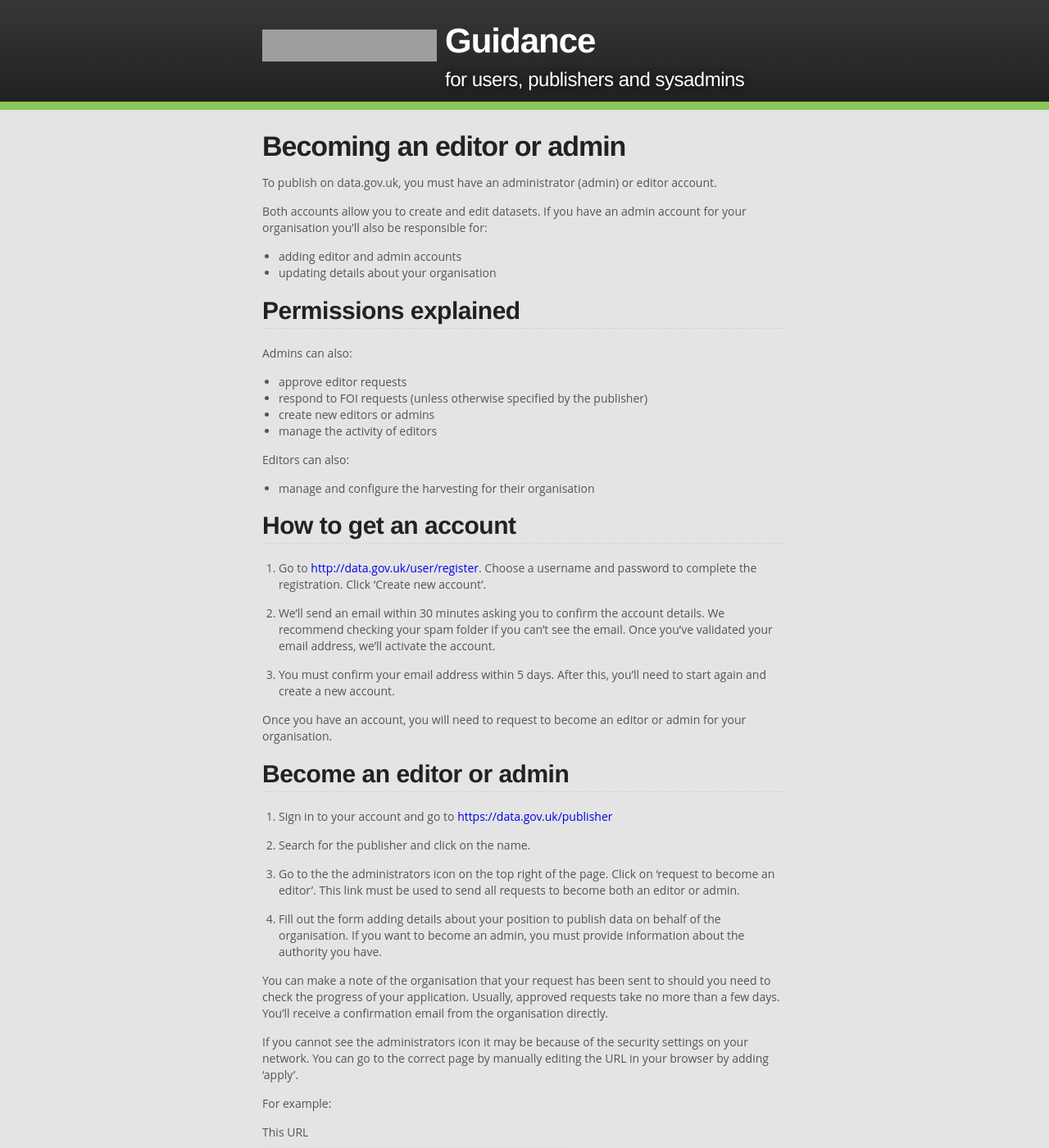
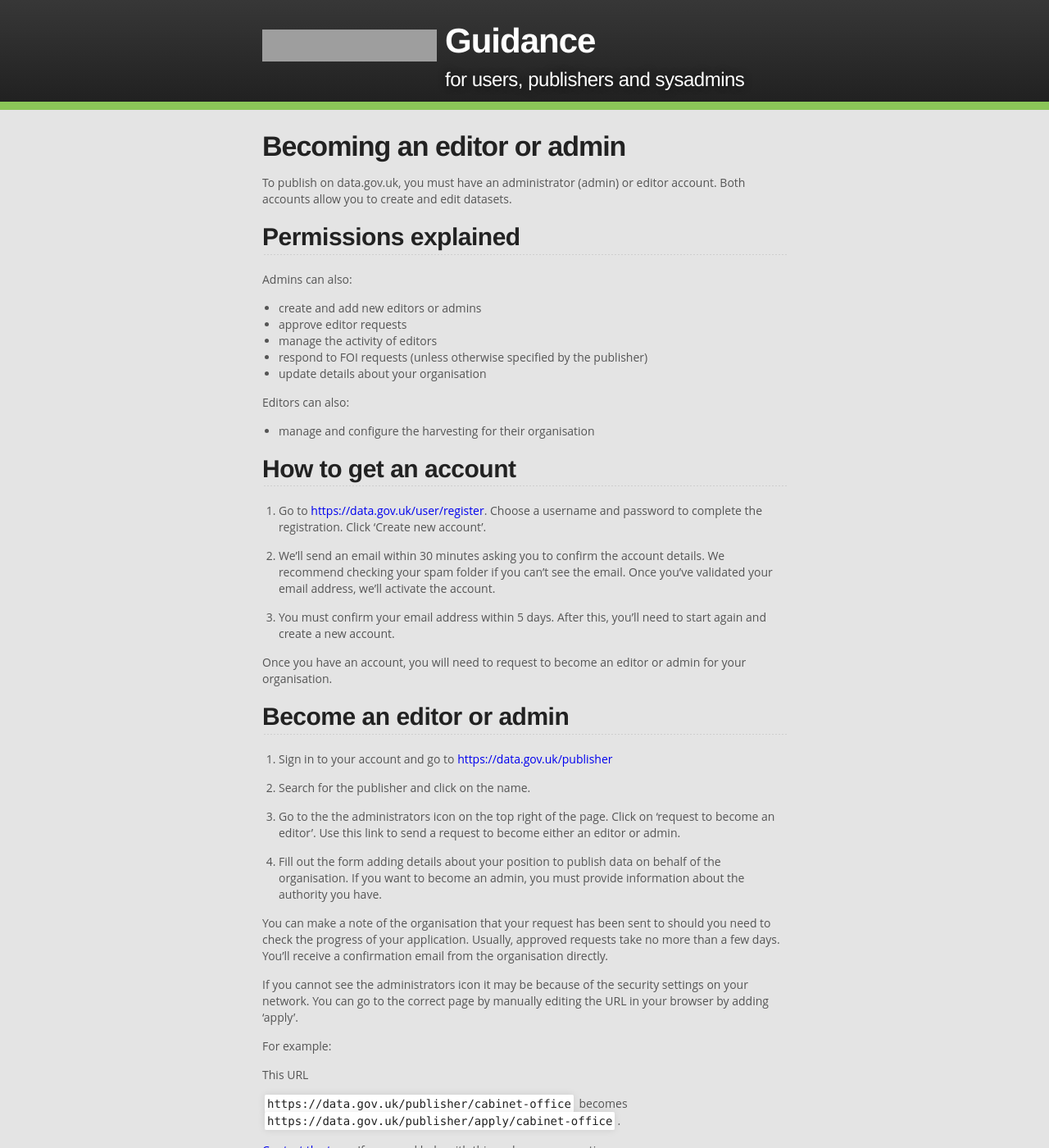
Before and after one commit to datagovuk/guidance, a Jekyll site: the page built from becoming_an_editor_or_admin.md, in a window 1280 px wide and 1400 px high. Shown: the whole window at 82% size. Built offline with Jekyll 4.4.1, drawn with Linux system fonts in a browser that asks for light colours; comment, search, counter and statistics services are not loaded; grey boxes are pictures that could not be loaded.

Commit message:
2 updates from review with andrew
changed url to https://data.gov.uk/user/register
updated list under permissions explained
smaller content edits

```diff
--- a/becoming_an_editor_or_admin.md
+++ b/becoming_an_editor_or_admin.md
@@ -4,21 +4,18 @@ layout: "default"
 ---
 
 To publish on data.gov.uk, you must have an administrator (admin) or editor account.
+Both accounts allow you to create and edit datasets.
 
-Both accounts allow you to create and edit datasets.
-If you have an admin account for your organisation you’ll also be responsible for:
-
-* adding editor and admin accounts
-* updating details about your organisation
 
 ## Permissions explained
 
 Admins can also:
 
+* create and add new editors or admins
 * approve editor requests
+* manage the activity of editors
 * respond to FOI requests (unless otherwise specified by the publisher)
-* create new editors or admins
-* manage the activity of editors
+* update details about your organisation
 
 Editors can also:
 
@@ -26,7 +23,7 @@ Editors can also:
 
 ## How to get an account
 
-1. Go to <http://data.gov.uk/user/register>. Choose a username and password to complete the registration. Click 'Create new account'.
+1. Go to <https://data.gov.uk/user/register>. Choose a username and password to complete the registration. Click 'Create new account'.
 
 2. We'll send an email within 30 minutes asking you to confirm the account details. We recommend checking your spam folder if you can't see the email. Once you've validated your email address,  we'll activate the account.
 
@@ -41,7 +38,7 @@ Once you have an account, you will need to request to become an editor or admin
 
 2. Search for the publisher and click on the name.
 
-3. Go to the the administrators icon on the top right of the page. Click on ‘request to become an editor’. This link must be      used to send all requests to become both an editor or admin.
+3. Go to the the administrators icon on the top right of the page. Click on ‘request to become an editor’. Use this link to send a request to become either an editor or admin.
 
 4. Fill out the form adding details about your position to publish data on behalf of the organisation. If you want to become      an admin, you must provide information about the authority you have.
 
```
